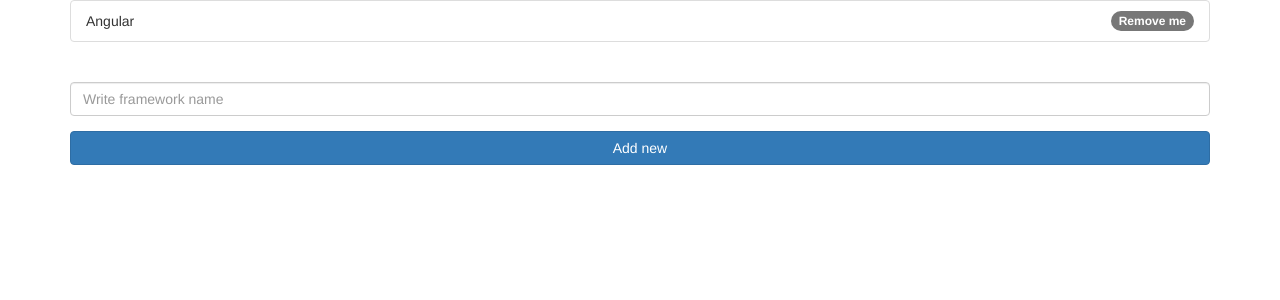
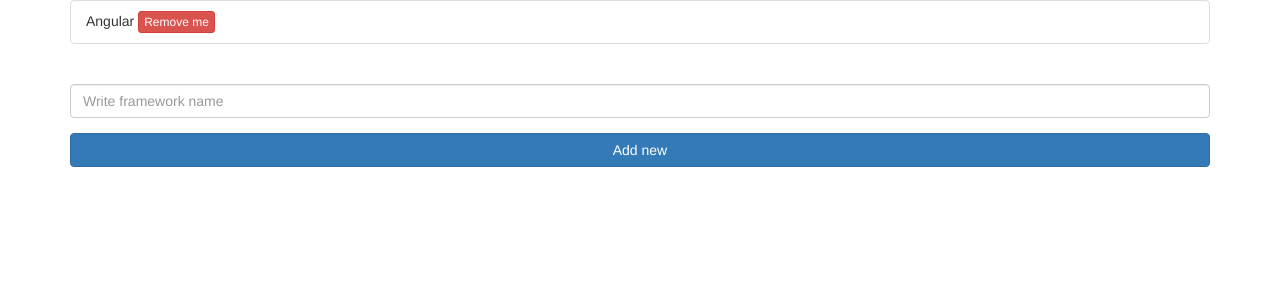
Before and after one commit to pptasinski/vueDevMeeting, a Vue app: page / in a window 1280 px wide. Shown: the top 300 px of the page. Built offline with nearby package versions, Linux system fonts and the light colour scheme.

Commit message:
[#2.4] - poprawki i animacje

```diff
--- a/src/components/FrameworkForm.vue
+++ b/src/components/FrameworkForm.vue
@@ -1,9 +1,7 @@
 <template>
     <form @submit.prevent method="post" role="form">
-
-
         <div class="form-group">
-            <label for=""></label>
+            <label></label>
             <input
                     class="form-control"
                     v-validate="'required|min:6'"
@@ -14,7 +12,9 @@
             />
         </div>
         <button type="submit" @click="addNew()" class="btn btn-primary btn-block">Add new</button>
-        <span class="form-group text-danger">{{ errors.first('newFramework') }}</span>
+        <div class="form-group">
+        <span class="text-danger">{{ errors.first('newFramework') }}</span>
+        </div>
     </form>
 </template>
 
--- a/src/components/FrameworkList.vue
+++ b/src/components/FrameworkList.vue
@@ -1,22 +1,22 @@
 <template>
     <div class="row">
         <div class="col-xs-12">
-    <ul class="list-group">
+        <transition-group class="list-group" name="list" tag="ul">
         <li
                 class="list-group-item"
                 v-for="(framework, frameworkKey) in frameworks"
                 :key="frameworkKey">
             {{ framework.name }}
             <button
-                    class=" badge btn btn-xs"
+                    class="btn btn-xs btn-danger"
                     v-on:click="removeMe(frameworkKey)"
             >
                 Remove me
             </button>
         </li>
-    </ul>
+        </transition-group>
     <p v-if="!frameworks.length">No frameworks!</p>
-<FrameworkForm v-bind:frameworks="frameworks"></FrameworkForm>
+<FrameworkForm :frameworks="frameworks"></FrameworkForm>
         </div>
     </div>
 </template>
@@ -43,5 +43,11 @@
 </script>
 
 <style scoped>
-
+    .list-enter-active, .list-leave-active {
+        transition: all 1s;
+    }
+    .list-enter, .list-leave-to /* .list-leave-active below version 2.1.8 */ {
+        opacity: 0;
+        transform: translateY(30px);
+    }
 </style>
```
